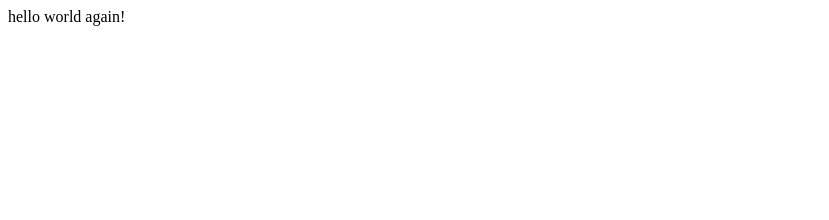
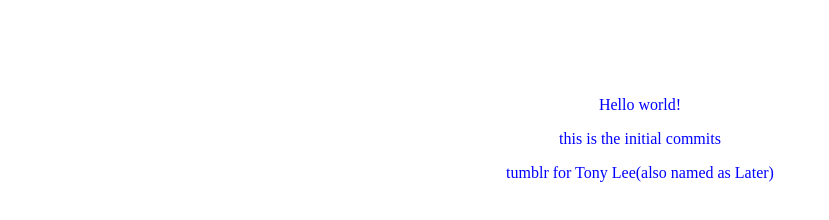
Before and after one commit to Tony7lee/Tony7lee.github.io, a plain HTML site: page index.html in a window 1280 px wide. Shown: the whole page, without its empty margins (0-829 px from the left). Drawn offline with Linux system fonts and the light colour scheme.

Commit message:
initial commits

```diff
--- a/index.html
+++ b/index.html
@@ -1 +1,17 @@
-hello world again!
+
+<meta name="viewport" content="width=device-width,minimum-scale=1.0,maximum-scale=1.0,user-scalable=no">
+<style>
+	div {
+		position: fixed;
+		top: 10%;
+		left: 0;
+		width:  100%;
+		text-align: center;
+		color: blue;
+	}
+</style>
+<div>
+	<p>Hello world!</p>
+	<p>this is the initial commits</p>
+	<p>tumblr for Tony Lee(also named as Later)</p>
+</div>
```
